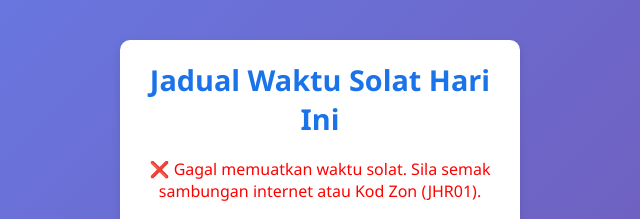
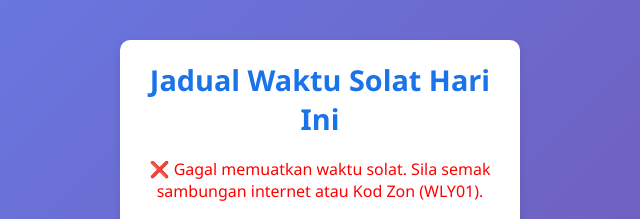
Before and after one commit to f1207ibrahim-lab/esas-rfid-system, a plain HTML site: page waktusolat.html in a window 1280 px wide. Shown: the top 219 px of the page, 320-960 px from the left. Drawn offline with Linux system fonts and the light colour scheme; no server answers.

Commit message:
Update waktusolat.html

```diff
--- a/waktusolat.html
+++ b/waktusolat.html
@@ -65,7 +65,7 @@
 
 <script>
     // Konfigurasi API
-const KOD_ZON_ANDA = "JHR01"; // <<< GANTI DENGAN KOD ZON YANG ANDA PILIH (Cth: WLY01)
+const KOD_ZON_ANDA = "WLY01"; // <<< GANTI DENGAN KOD ZON YANG ANDA PILIH (Cth: WLY01)
 const listContainer = document.getElementById('waktu-solat-list');
 
 // Fungsi utama untuk mengambil data waktu solat dari API
```
